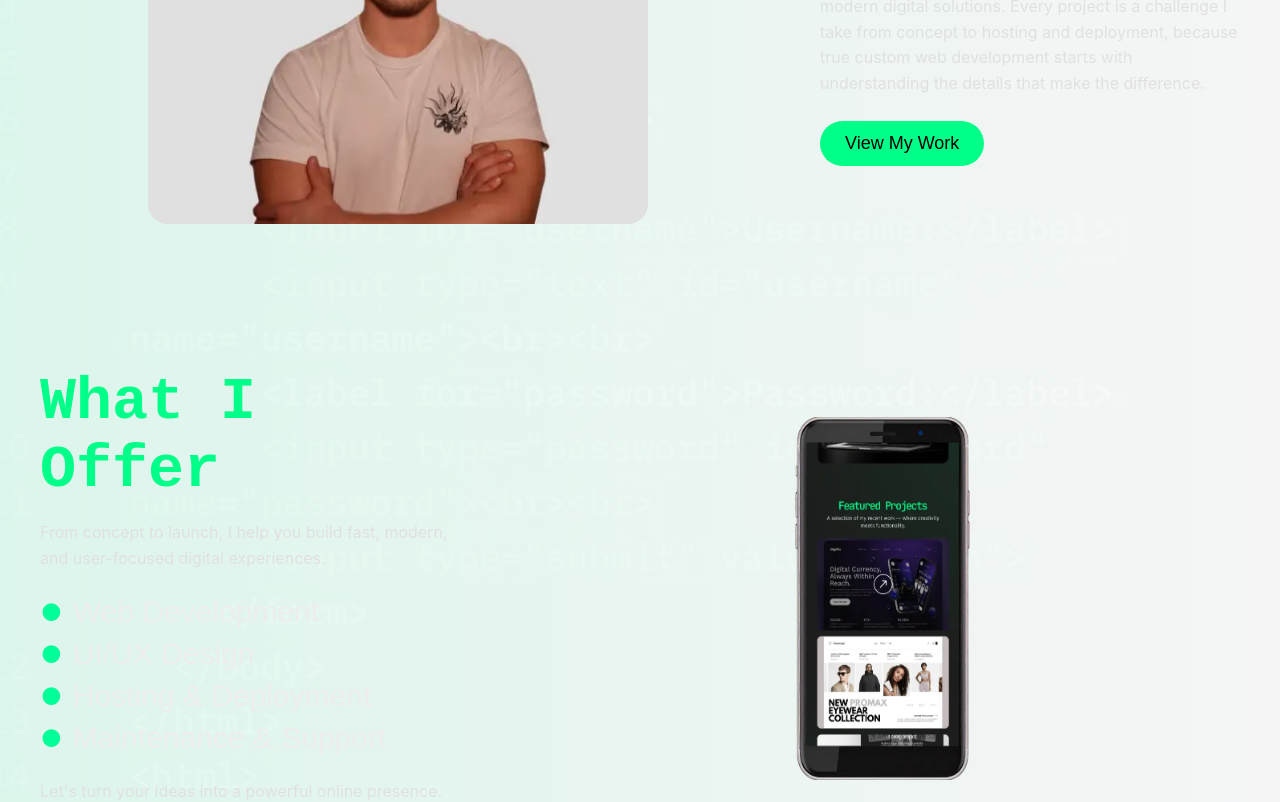
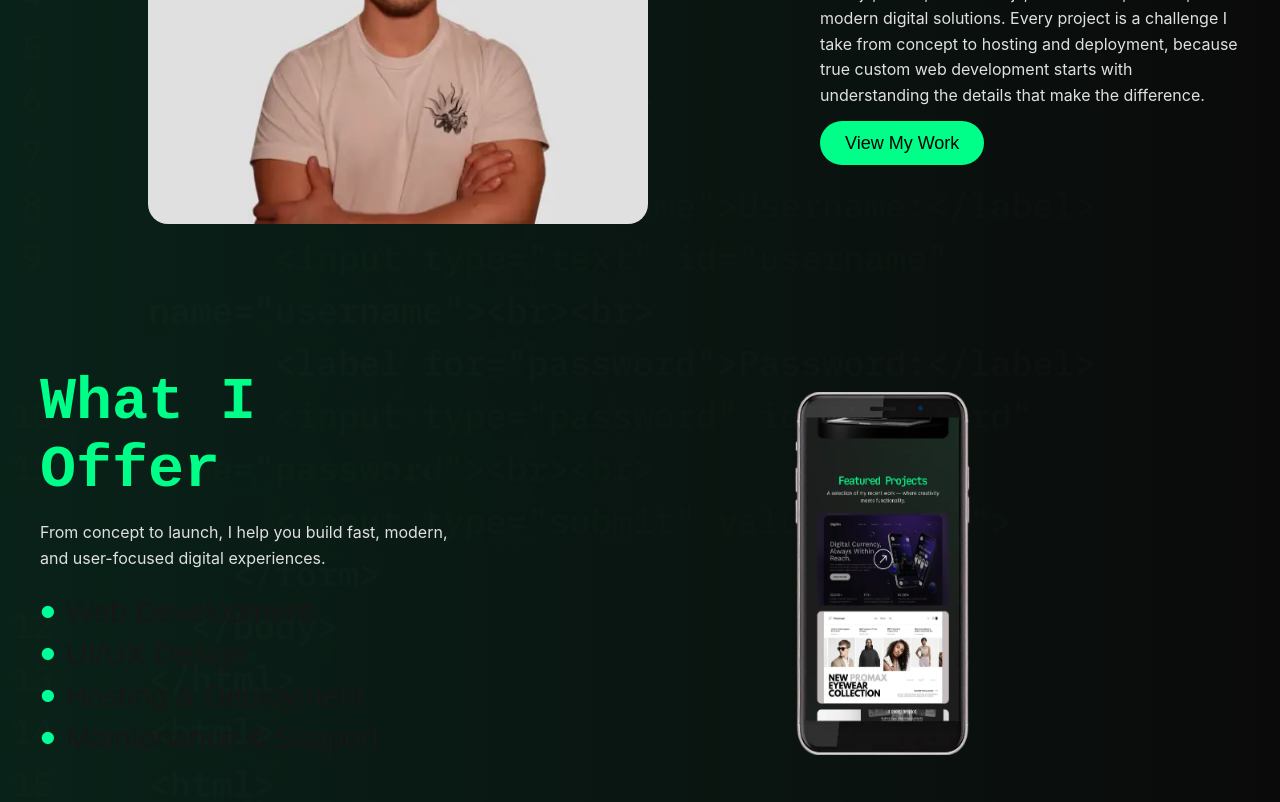
Before and after one commit to adamkvasniak/portfolio-2.0, a Next.js app: page / in a window 1280 px wide. Shown: the part 1420-2222 px from the top of the page. Built offline with nearby package versions, Linux system fonts and the light colour scheme.

Commit message:
background fixed

```diff
--- a/src/components/OfferSection/OfferSection.js
+++ b/src/components/OfferSection/OfferSection.js
@@ -32,7 +32,9 @@ export default function OfferSection() {
         <div className={styles.text}>
           <h2>{t("offer.about.title")}</h2>
           <p>{t("offer.about.text")}</p>
-          <button className={styles.button}>{t("offer.about.button")}</button>
+          <a href="#projects" className={styles.button}>
+            {t("offer.about.button")}
+          </a>
         </div>
       </div>
 
@@ -45,7 +47,6 @@ export default function OfferSection() {
             {Array.isArray(services) &&
               services.map((item, i) => <li key={i}>{item}</li>)}
           </ul>
-          <p>{t("offer.whatIOffer.closing")}</p>
         </div>
 
         <div className={styles.imageWrapper}>
--- a/src/components/OfferSection/OfferSection.module.scss
+++ b/src/components/OfferSection/OfferSection.module.scss
@@ -59,7 +59,7 @@
         content: "• ";
         color: #00ff99;
         ;
-        font-size: 65px;
+        font-size: 45px;
         line-height: 28px;
       }
     }
--- a/src/styles/globals.scss
+++ b/src/styles/globals.scss
@@ -2,8 +2,8 @@
 @import './mixins';
 
 :root {
-    --background: #0a0a0a;
-    --foreground: #ededed
+  --background: #ffffff;
+  --foreground: #171717;
 }
 
 @media (prefers-color-scheme: dark) {
@@ -23,7 +23,12 @@ body {
 
 body {
   color: var(--foreground);
-  background: linear-gradient(90deg, rgba(0, 255, 153, 0.1) 0%, rgba(0, 0, 0, 0) 100%);
+  background-color: #0a0a0a !important;   /* SOLID dark base */
+  background-image: linear-gradient(
+    90deg,
+    rgba(0, 255, 153, 0.1) 0%,
+    rgba(0, 0, 0, 0) 100%
+  );
   font-family: Arial, Helvetica, sans-serif;
   -webkit-font-smoothing: antialiased;
   -moz-osx-font-smoothing: grayscale;
```
